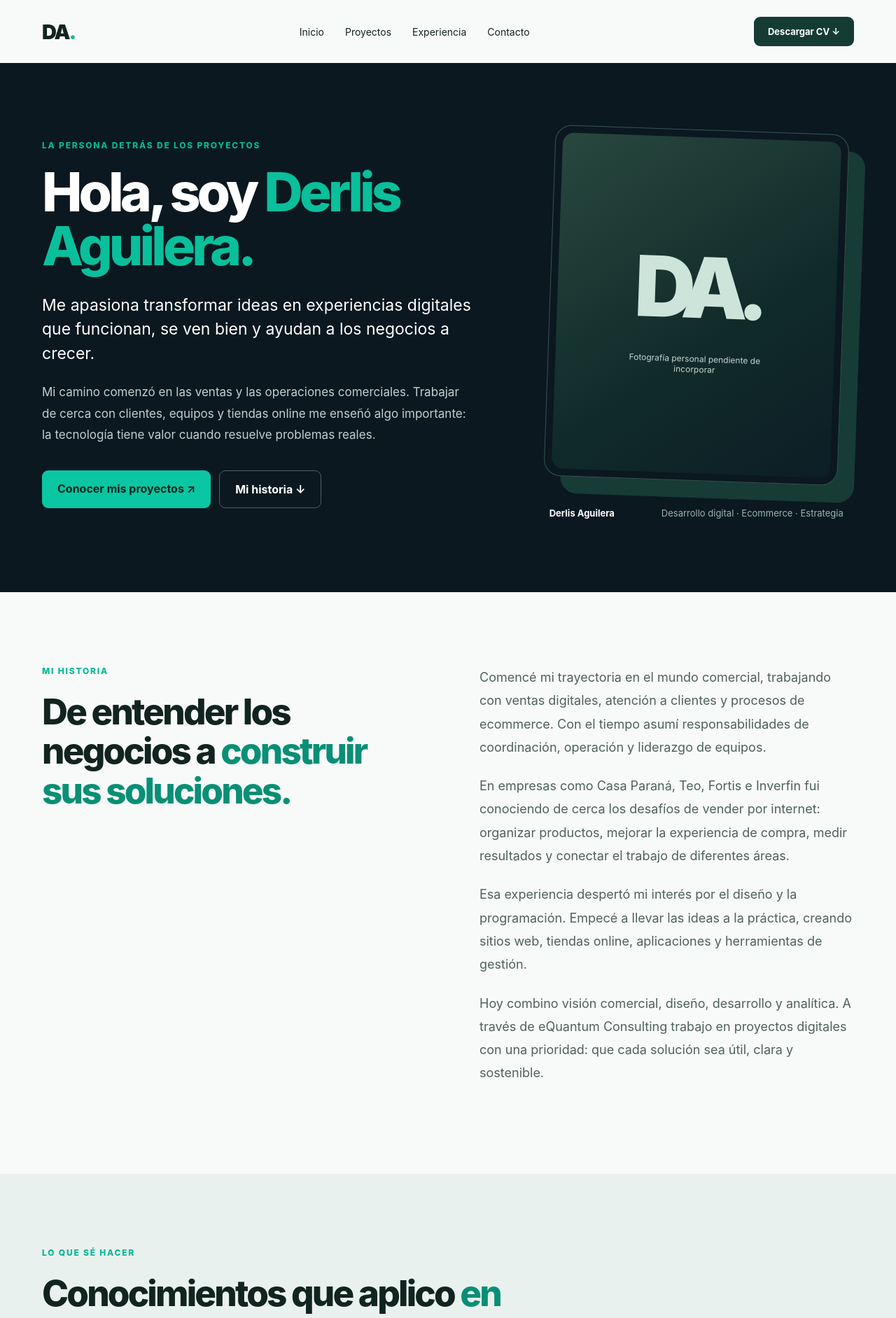
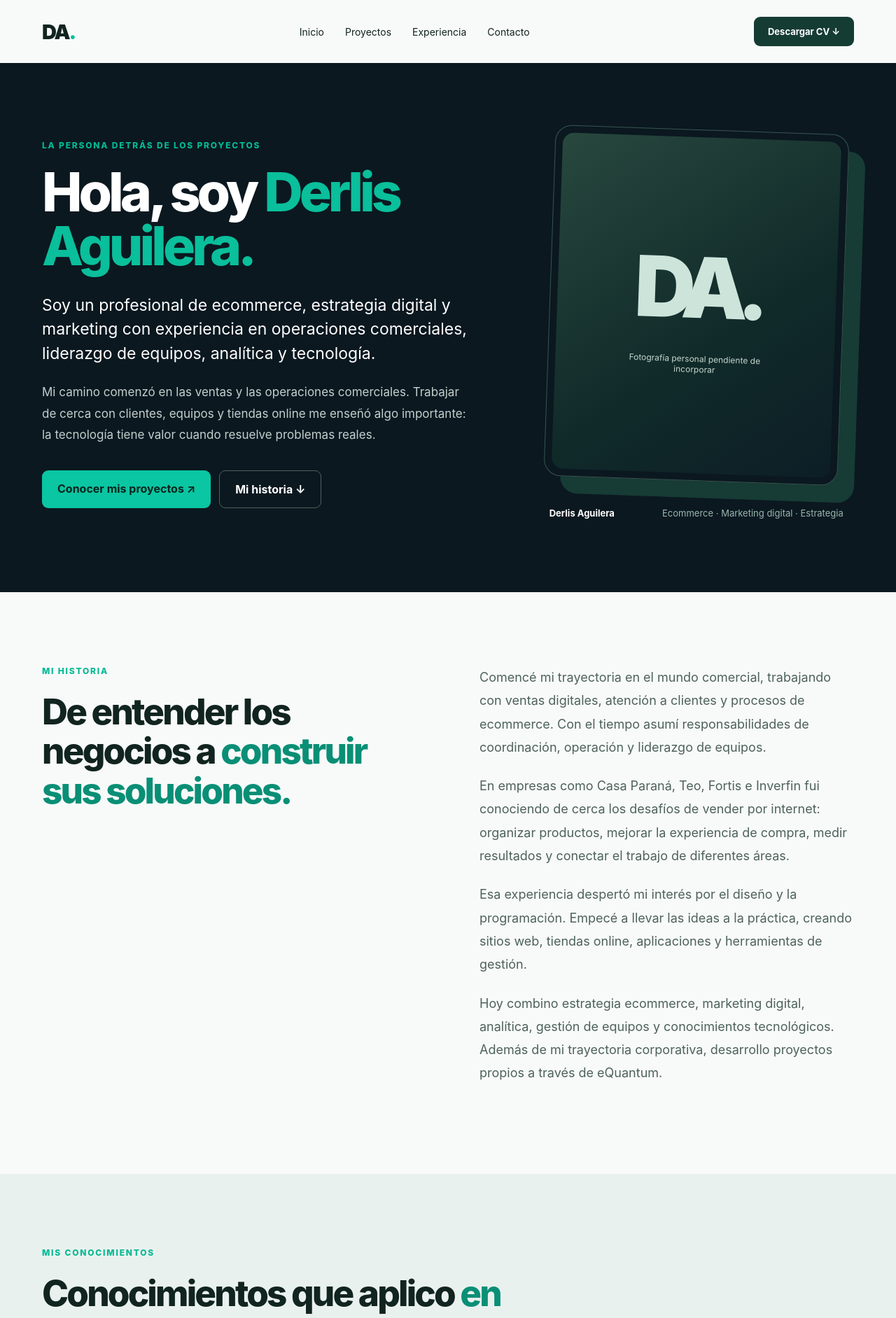
Before and after one commit to equantum-py/Derlis_Aguilera_Alarcon, a Next.js app: page /sobre-mi in a window 1280 px wide. Shown: the top 1883 px of the page at 70% size. Built offline with nearby package versions, Linux system fonts and the light colour scheme; no server answers.

Commit message:
refactor: sobre mi enfocado en trayectoria profesional y empleabilidad

```diff
--- a/app/sobre-mi/page.tsx
+++ b/app/sobre-mi/page.tsx
@@ -4,7 +4,7 @@ import "./sobre-mi.css";
 
 export const metadata: Metadata = {
   title: "Sobre mí | Derlis Aguilera",
-  description: "Conocé la historia, experiencia y conocimientos de Derlis Aguilera: desarrollo web, ecommerce, aplicaciones, diseño y marketing digital.",
+  description: "Conocé la historia, experiencia y conocimientos de Derlis Aguilera: estrategia ecommerce, operaciones digitales, marketing, analítica, liderazgo y tecnología.",
 };
 
 const skills = [
@@ -19,14 +19,14 @@ export default function SobreMiPage() {
     <header className="about-nav"><a className="about-logo" href="/">DA<span>.</span></a><nav aria-label="Navegación"><a href="/">Inicio</a><a href="/proyectos">Proyectos</a><a href="/experiencia">Experiencia</a><a href="#contacto">Contacto</a></nav><a className="about-cv" href={contact.cv} download>Descargar CV ↓</a></header>
     <section className="about-hero">
       <div className="about-container about-hero-grid">
-        <div className="about-intro"><p className="about-eyebrow">LA PERSONA DETRÁS DE LOS PROYECTOS</p><h1>Hola, soy <span>Derlis Aguilera.</span></h1><p className="about-lead">Me apasiona transformar ideas en experiencias digitales que funcionan, se ven bien y ayudan a los negocios a crecer.</p><p>Mi camino comenzó en las ventas y las operaciones comerciales. Trabajar de cerca con clientes, equipos y tiendas online me enseñó algo importante: la tecnología tiene valor cuando resuelve problemas reales.</p><div className="about-actions"><a href="/proyectos">Conocer mis proyectos ↗</a><a href="#historia">Mi historia ↓</a></div></div>
-        <div className="about-portrait"><div className="about-portrait-frame"><div className="about-photo-placeholder" aria-label="Espacio reservado para la fotografía personal de Derlis Aguilera"><span>DA.</span><small>Fotografía personal pendiente de incorporar</small></div></div><div className="about-photo-caption"><strong>Derlis Aguilera</strong><span>Desarrollo digital · Ecommerce · Estrategia</span></div></div>
+        <div className="about-intro"><p className="about-eyebrow">LA PERSONA DETRÁS DE LOS PROYECTOS</p><h1>Hola, soy <span>Derlis Aguilera.</span></h1><p className="about-lead">Soy un profesional de ecommerce, estrategia digital y marketing con experiencia en operaciones comerciales, liderazgo de equipos, analítica y tecnología.</p><p>Mi camino comenzó en las ventas y las operaciones comerciales. Trabajar de cerca con clientes, equipos y tiendas online me enseñó algo importante: la tecnología tiene valor cuando resuelve problemas reales.</p><div className="about-actions"><a href="/proyectos">Conocer mis proyectos ↗</a><a href="#historia">Mi historia ↓</a></div></div>
+        <div className="about-portrait"><div className="about-portrait-frame"><div className="about-photo-placeholder" aria-label="Espacio reservado para la fotografía personal de Derlis Aguilera"><span>DA.</span><small>Fotografía personal pendiente de incorporar</small></div></div><div className="about-photo-caption"><strong>Derlis Aguilera</strong><span>Ecommerce · Marketing digital · Estrategia</span></div></div>
       </div>
     </section>
-    <section className="about-story" id="historia"><div className="about-container about-story-grid"><div><p className="about-eyebrow">MI HISTORIA</p><h2>De entender los negocios a <em>construir sus soluciones.</em></h2></div><div className="about-prose"><p>Comencé mi trayectoria en el mundo comercial, trabajando con ventas digitales, atención a clientes y procesos de ecommerce. Con el tiempo asumí responsabilidades de coordinación, operación y liderazgo de equipos.</p><p>En empresas como Casa Paraná, Teo, Fortis e Inverfin fui conociendo de cerca los desafíos de vender por internet: organizar productos, mejorar la experiencia de compra, medir resultados y conectar el trabajo de diferentes áreas.</p><p>Esa experiencia despertó mi interés por el diseño y la programación. Empecé a llevar las ideas a la práctica, creando sitios web, tiendas online, aplicaciones y herramientas de gestión.</p><p>Hoy combino visión comercial, diseño, desarrollo y analítica. A través de eQuantum Consulting trabajo en proyectos digitales con una prioridad: que cada solución sea útil, clara y sostenible.</p></div></div></section>
-    <section className="about-knowledge"><div className="about-container"><p className="about-eyebrow">LO QUE SÉ HACER</p><h2>Conocimientos que aplico <em>en proyectos reales.</em></h2><div className="about-skills-grid">{skills.map((group, i)=><article key={group.title}><span>0{i+1}</span><h3>{group.title}</h3><div>{group.items.map(item=><span key={item}>{item}</span>)}</div></article>)}</div></div></section>
+    <section className="about-story" id="historia"><div className="about-container about-story-grid"><div><p className="about-eyebrow">MI HISTORIA</p><h2>De entender los negocios a <em>construir sus soluciones.</em></h2></div><div className="about-prose"><p>Comencé mi trayectoria en el mundo comercial, trabajando con ventas digitales, atención a clientes y procesos de ecommerce. Con el tiempo asumí responsabilidades de coordinación, operación y liderazgo de equipos.</p><p>En empresas como Casa Paraná, Teo, Fortis e Inverfin fui conociendo de cerca los desafíos de vender por internet: organizar productos, mejorar la experiencia de compra, medir resultados y conectar el trabajo de diferentes áreas.</p><p>Esa experiencia despertó mi interés por el diseño y la programación. Empecé a llevar las ideas a la práctica, creando sitios web, tiendas online, aplicaciones y herramientas de gestión.</p><p>Hoy combino estrategia ecommerce, marketing digital, analítica, gestión de equipos y conocimientos tecnológicos. Además de mi trayectoria corporativa, desarrollo proyectos propios a través de eQuantum.</p></div></div></section>
+    <section className="about-knowledge"><div className="about-container"><p className="about-eyebrow">MIS CONOCIMIENTOS</p><h2>Conocimientos que aplico <em>en proyectos reales.</em></h2><div className="about-skills-grid">{skills.map((group, i)=><article key={group.title}><span>0{i+1}</span><h3>{group.title}</h3><div>{group.items.map(item=><span key={item}>{item}</span>)}</div></article>)}</div></div></section>
     <section className="about-experience"><div className="about-container"><p className="about-eyebrow">TRAYECTORIA</p><h2>Experiencia que conecta <em>negocios y tecnología.</em></h2><div className="about-timeline">{experiences.map(item=><article key={item.company}><time>{item.period}</time><div><h3>{item.company}</h3><p>{item.role}</p></div></article>)}</div><a className="about-text-link" href="/experiencia">Ver trayectoria completa ↗</a></div></section>
-    <section className="about-approach"><div className="about-container about-approach-grid"><div><p className="about-eyebrow">MI FORMA DE TRABAJAR</p><h2>Diseño con intención. <em>Desarrollo con propósito.</em></h2></div><p>Me gusta escuchar primero, entender qué necesita el negocio y después construir. Cuido los detalles visuales, la experiencia móvil, el rendimiento y la facilidad de uso. No busco sumar funciones por sumar: prefiero soluciones que realmente aporten valor.</p></div></section>
-    <footer className="about-footer" id="contacto"><div className="about-container"><p className="about-eyebrow">¿TRABAJAMOS JUNTOS?</p><h2>Hablemos de tu <span>próximo proyecto.</span></h2><div className="about-footer-actions"><a href={`https://wa.me/${contact.whatsapp}`} target="_blank" rel="noreferrer">Escribirme por WhatsApp ↗</a><a href={`mailto:${contact.email}`}>Enviar un correo ↗</a><a href={contact.linkedin} target="_blank" rel="noreferrer">LinkedIn ↗</a></div><div className="about-footer-bottom"><span>© 2026 Derlis Aguilera</span><a href="/">Volver al inicio ↑</a></div></div></footer>
+    <section className="about-approach"><div className="about-container about-approach-grid"><div><p className="about-eyebrow">MI FORMA DE TRABAJAR</p><h2>Visión comercial. <em>Decisiones basadas en datos.</em></h2></div><p>Mi enfoque comienza por comprender el negocio, sus clientes y sus indicadores. Me interesa mejorar procesos, coordinar equipos y utilizar marketing, analítica y tecnología para resolver problemas y generar valor medible.</p></div></section>
+    <footer className="about-footer" id="contacto"><div className="about-container"><p className="about-eyebrow">CONTACTO PROFESIONAL</p><h2>Conversemos sobre <span>nuevas oportunidades.</span></h2><div className="about-footer-actions"><a href={`https://wa.me/${contact.whatsapp}`} target="_blank" rel="noreferrer">Escribirme por WhatsApp ↗</a><a href={`mailto:${contact.email}`}>Enviar un correo ↗</a><a href={contact.linkedin} target="_blank" rel="noreferrer">LinkedIn ↗</a></div><div className="about-footer-bottom"><span>© 2026 Derlis Aguilera</span><a href="/">Volver al inicio ↑</a></div></div></footer>
   </main>;
 }
```
